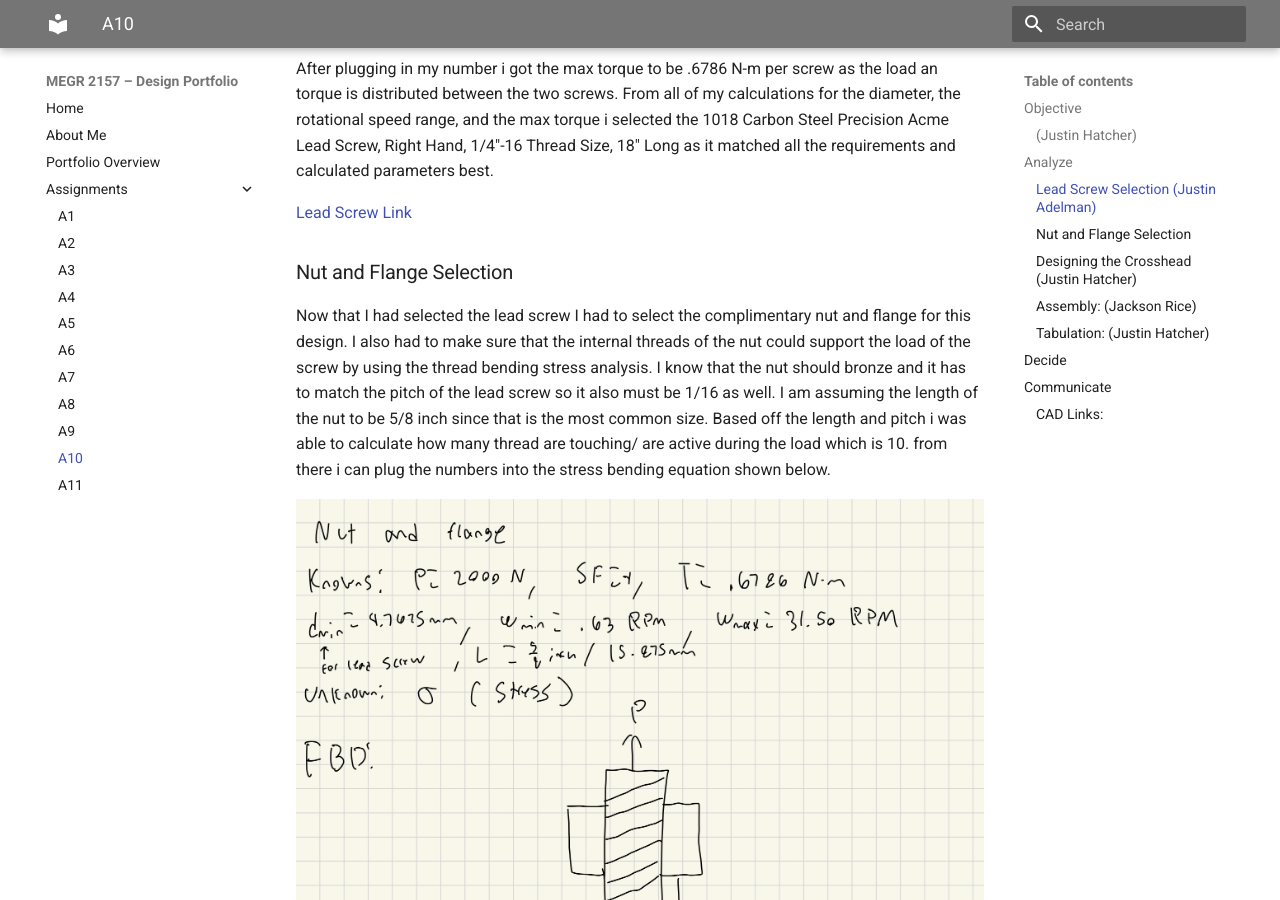
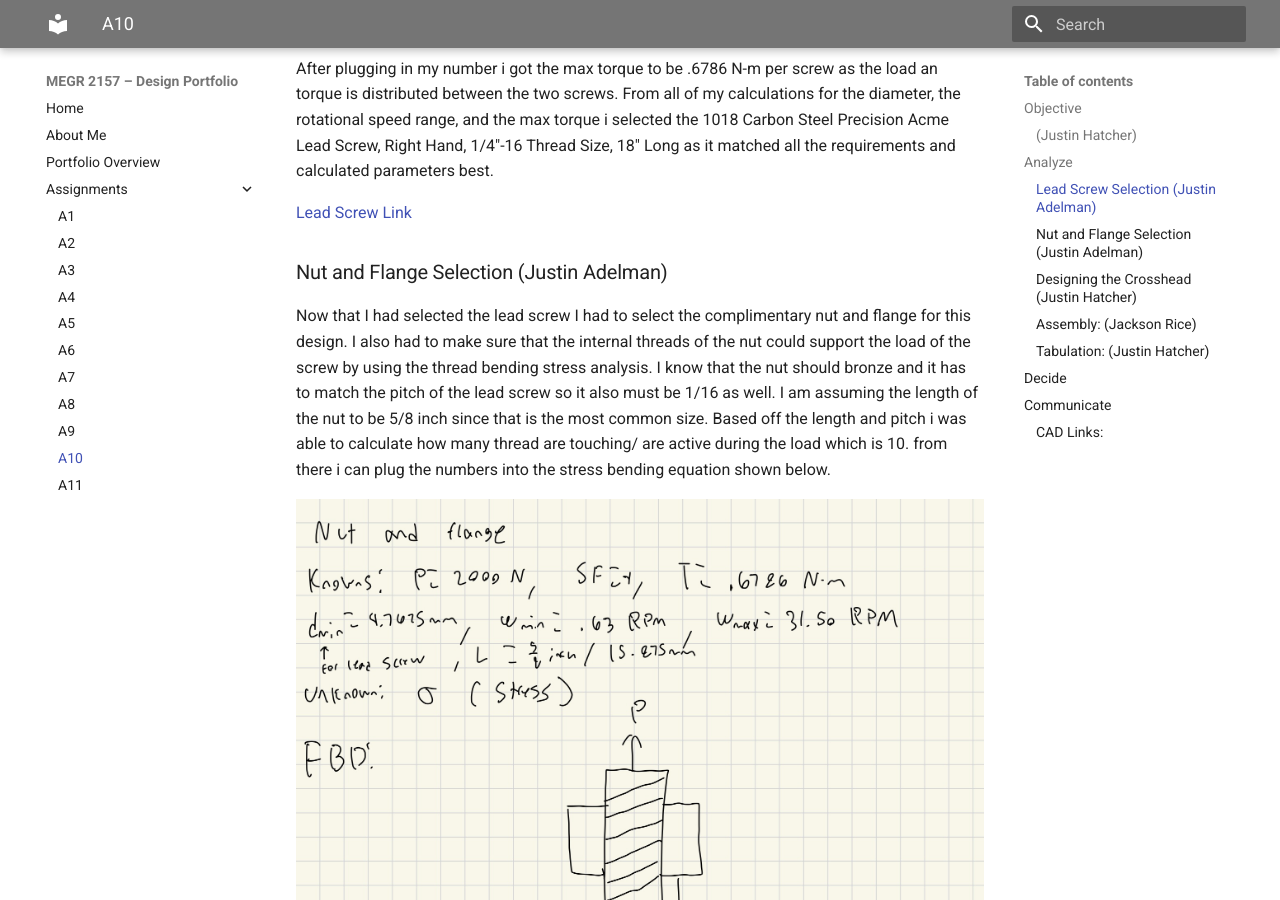
Before and after one commit to jadelma5/megr2156-portfolio, an MkDocs documentation site: the page built from docs/assignments/A10/index.md, in a window 1280 px wide and 900 px high, scrolled down 4211 px. Built offline with MkDocs 1.6.1 and Material for MkDocs 9.7.7, drawn with Linux system fonts in a browser that asks for light colours.

Commit message:
Update Nut and Flange Selection section with author
Added author name to the Nut and Flange Selection section and clarified nut specifications.

```diff
--- a/docs/assignments/A10/index.md
+++ b/docs/assignments/A10/index.md
@@ -37,7 +37,7 @@ After plugging in my number i got the max torque to be .6786 N-m per screw as th
 
 [Lead Screw Link](https://www.mcmaster.com/99030A981/)
 
-### Nut and Flange Selection
+### Nut and Flange Selection (Justin Adelman)
 
 Now that I had selected the lead screw I had to select the complimentary nut and flange for this design. I also had to make sure that the internal threads of the nut could support the load of the screw by using the thread bending stress  analysis. I know that the nut should bronze and it has to match the pitch of the lead screw so it also must be 1/16 as well. I am assuming the length of the nut to be 5/8 inch since that is the most common size. Based off the length and pitch i was able to calculate how many thread are touching/ are active during the load which is 10. from there i can plug the numbers into the stress bending equation shown below.
 
```
